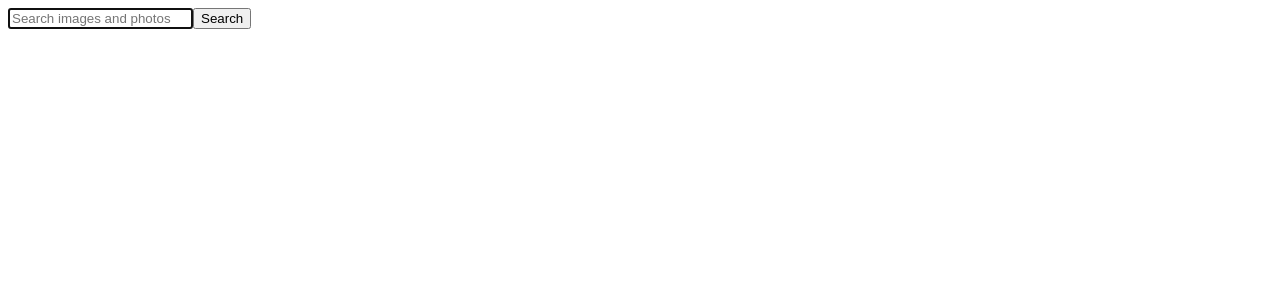
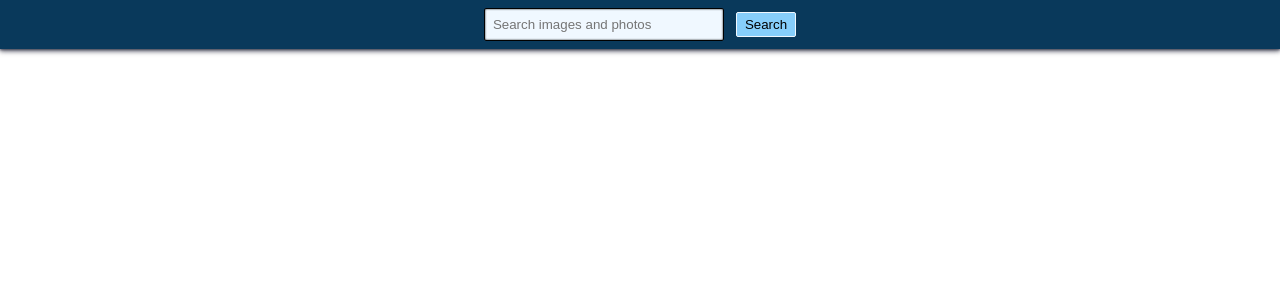
Before and after one commit to AnnaRybnikova/goit-typescript-hw-02, a React (Vite) app: page / in a window 1280 px wide. Shown: the top 300 px of the page. Built offline with nearby package versions, Linux system fonts and the light colour scheme.

Commit message:
header style added

```diff
--- a/src/App.jsx
+++ b/src/App.jsx
@@ -1,6 +1,5 @@
 import { useState, useEffect } from 'react'
 import toast from 'react-hot-toast';
-import './App.css'
 import SearchBar from './components/SearchBar/SearchBar.jsx'
 import { fetchImages } from './services/api.js'
 import Loader from './components/Loader/Loader.jsx';
--- a/src/components/SearchBar/SearchBar.jsx
+++ b/src/components/SearchBar/SearchBar.jsx
@@ -1,6 +1,7 @@
 import { Formik, Form, Field } from 'formik';
 import toast from 'react-hot-toast';
 import PropTypes from 'prop-types';
+import s from './SearchBar.module.css';
 
 const SearchBar = ({ query, handleChange }) => {
     const initialValues = {
@@ -20,17 +21,18 @@ const SearchBar = ({ query, handleChange }) => {
     }
 
     return (
-        <header>
+        <header className={s.header}>
             <Formik initialValues={initialValues} onSubmit={(values) => {handleSubmit(values)}}>
-                <Form>
+                <Form className={s.form}>
                     <Field
                         name="search"
+                        className={s.field}
                         type="text"
                         autoComplete="off"
                         autoFocus
                         placeholder="Search images and photos"
                     />
-                    <button type="submit">Search</button>
+                    <button className={s.submit_button} type="submit">Search</button>
                 </Form>
             </Formik>
         </header>
--- /dev/null
+++ b/src/components/SearchBar/SearchBar.module.css
@@ -0,0 +1,43 @@
+.header {
+    background-color: var(--blue);
+    padding: 12px;
+    box-shadow: 0px 2px 5px rgba(46, 47, 66, 0.8),
+        0px 1px 2px rgba(46, 47, 66, 0.6),
+        0px 1px 6px rgba(46, 47, 66, 0.08);
+}
+
+.form {
+    text-align: center;
+}
+
+.field {
+    background-color: aliceblue;
+    border-radius: 2px;
+    padding: 8px;
+    width: 240px;
+    border: solid 0.5px #000;
+    box-shadow: inset 0px 0px 2px #000;
+
+    margin-right: 12px;
+
+    transition: border-color 250ms cubic-bezier(0.4, 0, 0.2, 1);
+}
+
+.field:hover {
+    border-color: rgb(134, 206, 251);
+}
+
+.submit_button {
+    background-color: rgb(134, 206, 251);
+    border: solid 1px aliceblue;
+    border-radius: 2px;
+    padding: 4px 8px;
+
+    transition: background-color 250ms cubic-bezier(0.4, 0, 0.2, 1),
+    border-color 250ms cubic-bezier(0.4, 0, 0.2, 1);
+}
+
+.submit_button:hover {
+    background-color: rgb(82, 187, 253);
+    border-color: rgb(82, 187, 253);
+}
--- a/src/index.css
+++ b/src/index.css
@@ -1,68 +1,82 @@
-/* :root {
-  font-family: Inter, system-ui, Avenir, Helvetica, Arial, sans-serif;
-  line-height: 1.5;
+:root {
+  --blue: rgb(9, 57, 91);
+}
+
+*,
+*::before,
+*::after {
+  box-sizing: border-box;
+}
+
+body {
+  display: flex;
+  flex-direction: column;
+  min-width: 100vw;
+  min-height: 100vh;
+  margin: 0;
+
+  font-family: "Montserrat", sans-serif;
+  font-size: 18px;
   font-weight: 400;
+  font-style: normal;
+  color: #2e2f42;
+  letter-spacing: 0.04em;
+  line-height: 150%;
+}
 
-  color-scheme: light dark;
-  color: rgba(255, 255, 255, 0.87);
-  background-color: #242424;
+#root>* {
+  padding: 8px;
+}
 
-  font-synthesis: none;
-  text-rendering: optimizeLegibility;
-  -webkit-font-smoothing: antialiased;
-  -moz-osx-font-smoothing: grayscale;
+h1,
+h2,
+h3,
+h4,
+h5,
+h6,
+p {
+  margin: 0;
+}
+
+ul,
+ol {
+  margin: 0;
+  padding: 0;
+}
+
+li {
+  list-style-type: none;
+}
+
+p:last-child {
+  margin-bottom: 0;
 }
 
 a {
-  font-weight: 500;
-  color: #646cff;
-  text-decoration: inherit;
-}
-a:hover {
-  color: #535bf2;
+  color: currentColor;
+  text-decoration: none;
+  font-style: normal;
 }
 
-body {
-  margin: 0;
-  display: flex;
-  place-items: center;
-  min-width: 320px;
-  min-height: 100vh;
-}
+input,
+textarea {
+  font-family: inherit;
+  outline: transparent;
+  border: none;
 
-h1 {
-  font-size: 3.2em;
-  line-height: 1.1;
+  background-color: transparent;
 }
 
 button {
-  border-radius: 8px;
-  border: 1px solid transparent;
-  padding: 0.6em 1.2em;
-  font-size: 1em;
-  font-weight: 500;
+  cursor: pointer;
   font-family: inherit;
-  background-color: #1a1a1a;
-  cursor: pointer;
-  transition: border-color 0.25s;
-}
-button:hover {
-  border-color: #646cff;
-}
-button:focus,
-button:focus-visible {
-  outline: 4px auto -webkit-focus-ring-color;
+  border: none;
+  background-color: transparent;
 }
 
-@media (prefers-color-scheme: light) {
-  :root {
-    color: #213547;
-    background-color: #ffffff;
-  }
-  a:hover {
-    color: #747bff;
-  }
-  button {
-    background-color: #f9f9f9;
-  }
-} */
+img {
+  display: block;
+  max-width: 100%;
+  height: auto;
+  object-fit: cover;
+}
```
Also changed, not shown: src/App.css (deleted, +0 -42 lines).
